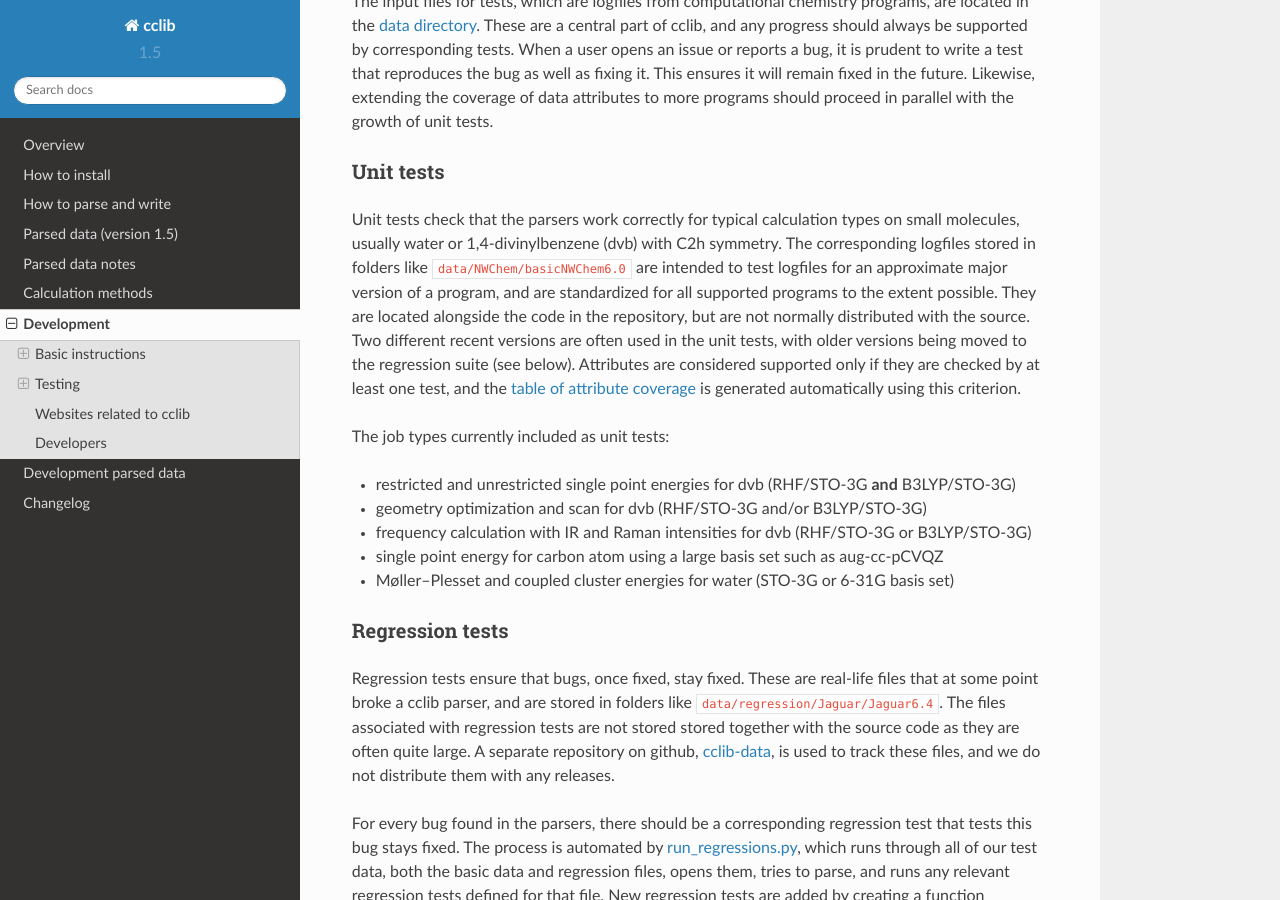
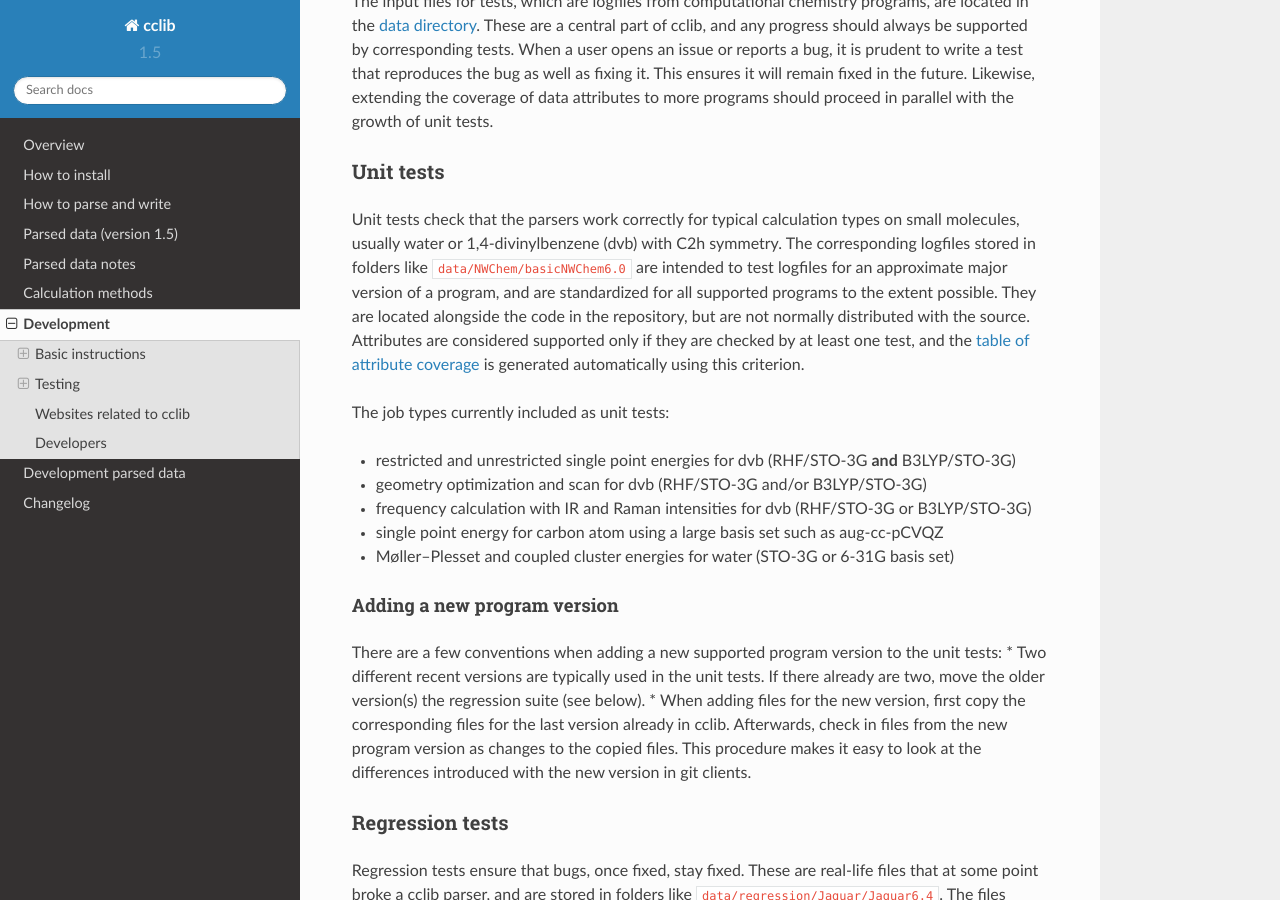
Before and after one commit to cclib/cclib.github.io, a Sphinx documentation site: the page built from sphinx/development.rst, in a window 1280 px wide and 900 px high, scrolled down 1825 px. Built offline with Sphinx 7.4.7 and the Read the Docs theme 2.0.0, drawn with Linux system fonts in a browser that asks for light colours.

Commit message:
Add note about adding new unit test versions

```diff
--- a/sphinx/development.rst
+++ b/sphinx/development.rst
@@ -103,7 +103,7 @@ The input files for tests, which are logfiles from computational chemistry progr
 Unit tests
 ~~~~~~~~~~
 
-Unit tests check that the parsers work correctly for typical calculation types on small molecules, usually water or 1,4-divinylbenzene (dvb) with C2h symmetry. The corresponding logfiles stored in folders like ``data/NWChem/basicNWChem6.0`` are intended to test logfiles for an approximate major version of a program, and are standardized for all supported programs to the extent possible. They are located alongside the code in the repository, but are not normally distributed with the source. Two different recent versions are often used in the unit tests, with older versions being moved to the regression suite (see below). Attributes are considered supported only if they are checked by at least one test, and the `table of attribute coverage`_ is generated automatically using this criterion.
+Unit tests check that the parsers work correctly for typical calculation types on small molecules, usually water or 1,4-divinylbenzene (dvb) with C2h symmetry. The corresponding logfiles stored in folders like ``data/NWChem/basicNWChem6.0`` are intended to test logfiles for an approximate major version of a program, and are standardized for all supported programs to the extent possible. They are located alongside the code in the repository, but are not normally distributed with the source. Attributes are considered supported only if they are checked by at least one test, and the `table of attribute coverage`_ is generated automatically using this criterion.
 
 The job types currently included as unit tests:
 
@@ -114,6 +114,13 @@ The job types currently included as unit tests:
 * Møller–Plesset and coupled cluster energies for water (STO-3G or 6-31G basis set)
 
 .. _`table of attribute coverage`: data_dev.html#details-of-current-implementation
+
+Adding a new program version
+----------------------------
+
+There are a few conventions when adding a new supported program version to the unit tests:
+* Two different recent versions are typically used in the unit tests. If there already are two, move the older version(s) the regression suite (see below).
+* When adding files for the new version, first copy the corresponding files for the last version already in cclib. Afterwards, check in files from the new program version as changes to the copied files. This procedure makes it easy to look at the differences introduced with the new version in git clients.
 
 .. index::
     single: testing; regressions
```
